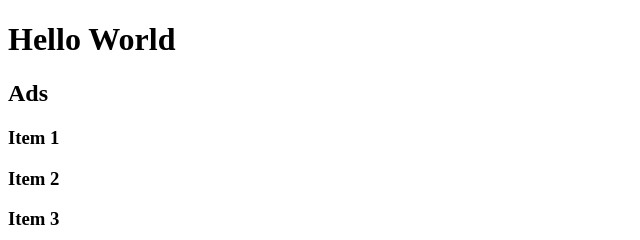
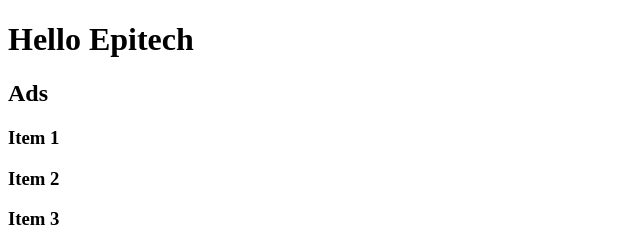
Before and after one commit to Trioud/GithubConflits, a plain HTML site: page views/index.html in a window 1280 px wide. Shown: the top 240 px of the page, 0-640 px from the left. Drawn offline with Linux system fonts and the light colour scheme.

Commit message:
fix(index.html): change header h1

```diff
--- a/views/index.html
+++ b/views/index.html
@@ -1,5 +1,5 @@
 <!DOCTYPE html>
-    <h1>Hello World</h1>
+    <h1>Hello Epitech</h1>
     <h2>Ads</h2>
     <h3>Item 1</h3>
     <h3>Item 2</h3>
```
